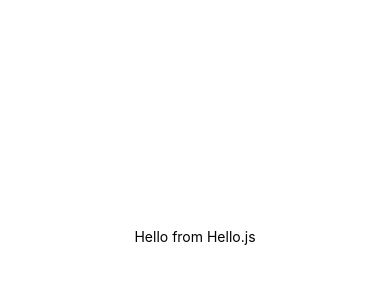
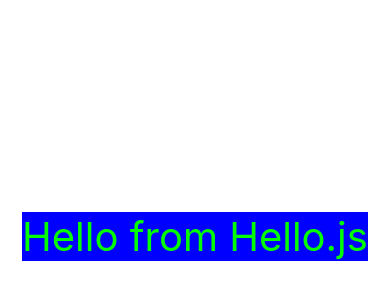
Before and after one commit to crazyceelo/reactNativeTest, a React Native app: screen / in a window 390 px wide. Shown: the part 186-486 px from the top of the page. Built offline with nearby package versions, Linux system fonts and the light colour scheme.

Commit message:
hello world styling

```diff
--- a/components/Hello.js
+++ b/components/Hello.js
@@ -1,14 +1,23 @@
 import React, { Component } from "react";
-import { Text, View } from "react-native";
+import { Text, View, StyleSheet } from "react-native";
 
 class Hello extends Component {
   render() {
+    console.log("test");
     return (
       <View>
-        <Text>Hello from Hello.js</Text>
+        <Text style={styles.hello}>Hello from Hello.js</Text>
       </View>
     );
   }
 }
 
 export default Hello;
+
+const styles = StyleSheet.create({
+  hello: {
+    color: "#00FF00",
+    fontSize: 40,
+    backgroundColor: "blue"
+  }
+});
```
